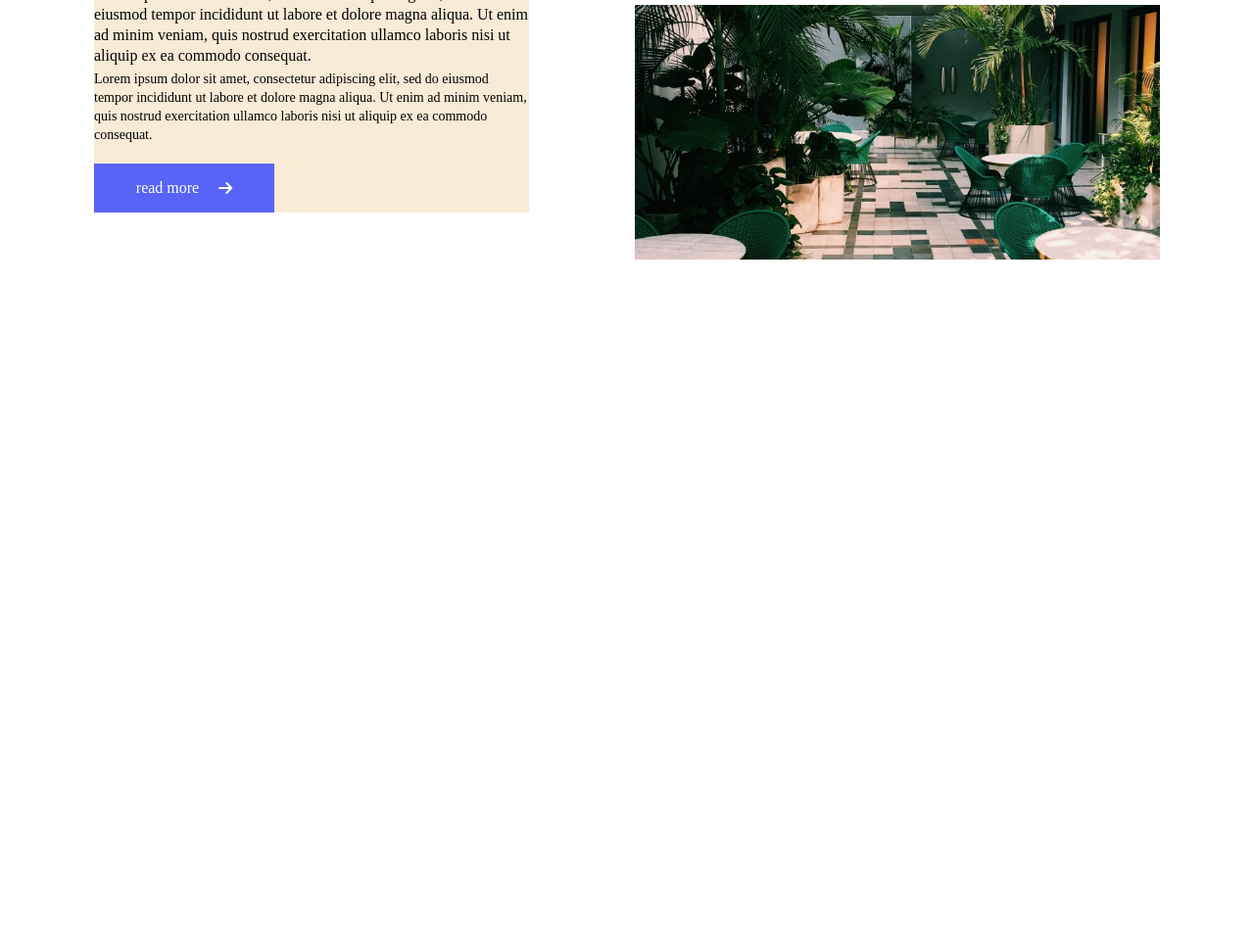
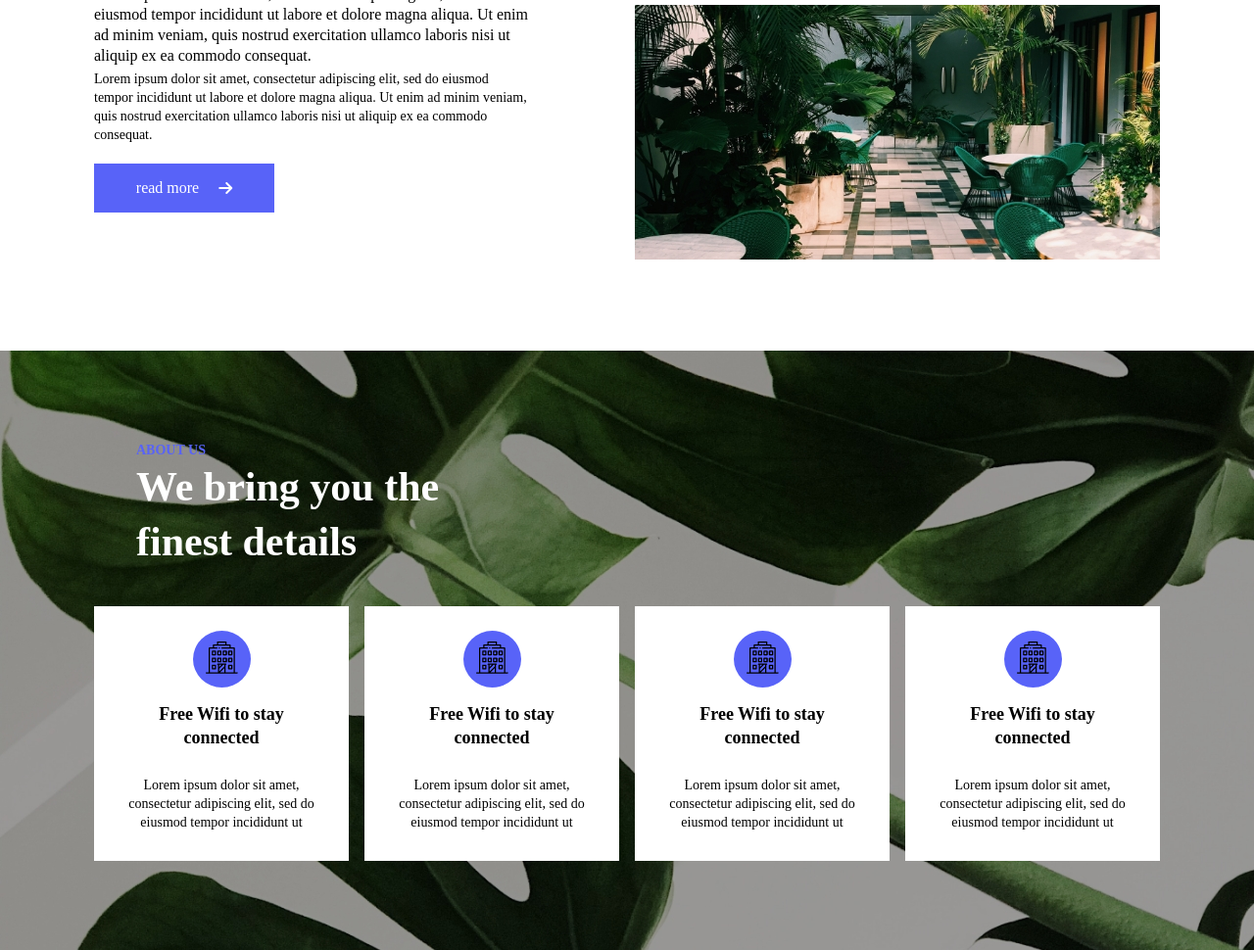
Before and after one commit to kristi8/less-10, a plain HTML site: page index.html in a window 1280 px wide. Shown: the part 613-1583 px from the top of the page at 98% size. Before the commit the page ends 881 px from the top, so only its background shows below. Drawn offline with Linux system fonts and the light colour scheme.

Commit message:
section 2

```diff
--- a/css/style.css
+++ b/css/style.css
@@ -97,7 +97,7 @@ a {
 }
 /* section1 */
 
-.conteiner{
+.container{
     display: flex;
     justify-content: center;
     margin-top: 90px;
@@ -107,7 +107,6 @@ a {
 
 .left-block{
     width: 444px;
-    background-color: antiquewhite;
 
 }
 .left-block h2{
@@ -176,3 +175,95 @@ a {
     margin-bottom: 16px;
 
 }
+/* section2 */
+.container2{
+    margin-top: 90px;
+
+}
+.bg-image-section{
+    background-image: url('../images/group.jpg');
+    height: 612px;
+    width: 100%;
+    background-repeat: no-repeat;
+    background-size: cover;
+    /* display: flex;
+    justify-content: space-between;
+    align-items: center; */
+
+}
+.text-section2{
+    padding-top: 92px;
+    margin-left: 139px;
+    margin-bottom: 38px;
+    width: 332px;
+
+}
+.text-section2 h2{
+    color: #5863F8;
+    font-size: 14px;
+    font-family: 'Poppins';
+    font-weight: bold;
+    line-height: 19px;
+}
+.text-section2 p {
+    color: #FFFFFF;
+    font-size: 42px;
+    font-family: 'Poppins';
+    font-weight: 900;
+    line-height: 56px;
+
+
+}
+.wraper{
+    display: flex;
+    justify-content: center;
+
+
+}
+.block{
+    width: 260px;
+    height: 260px;
+    background-color: #ffffff;
+    display: flex;
+    justify-content: center;
+    align-items: center;
+    flex-direction: column;
+}
+.block:nth-child(2){
+    margin-left: 16px;
+    margin-right: 16px;
+}
+.block:nth-child(4){
+    margin-left: 16px;
+}
+.blu-div{
+    width: 59px;
+    height: 58px;
+    background-color: #5863F8;
+    border-radius: 50%;
+    display: flex;
+    justify-content: center;
+    align-items: center;
+}
+.block h2{
+    font-size: 18px;
+    font-family: 'Poppins';
+    font-weight: 600;
+    width: 142px;
+    text-align: center;
+    line-height: 24px;
+    margin-top: 15px;
+    margin-bottom: 27px;
+}
+.block p{
+    font-size: 14px;
+    font-family: 'Poppins';
+    font-weight: 500;
+    font-style: normal;
+    font-display: swap;
+    width: 221px;
+    text-align: center;
+    line-height: 19px;
+    height: 62px;
+
+}
--- a/index.html
+++ b/index.html
@@ -52,7 +52,7 @@
 
     </header>
     <section>
-        <div class="conteiner">
+        <div class="container">
             <div class="left-block">
                 <h2>ABOUT US</h2>
                 <P class="text">Trust and quality
@@ -83,6 +83,58 @@
         </div>
 
     </section>
+    <section>
+        <div class="container2">
+            <div class="bg-image-section" >
+                <div class="text-section2" >
+                    <h2>ABOUT US</h2>
+                    <P> We bring you the finest details</P>
+
+                </div>
+                 <div class="wraper">
+                    <div class="block">
+                        <div class="blu-div">
+                            <div> <img src="images/hotel.png" alt="image"></div>
+                        </div>
+                        <h2> Free Wifi to stay connected</h2>
+                        <p>Lorem ipsum dolor sit amet, consectetur adipiscing elit, sed do eiusmod tempor incididunt ut </p>
+
+                    </div>
+                    <div class="block">
+                        <div class="blu-div">
+                            <div> <img src="images/hotel.png" alt="image"></div>
+                        </div>
+                        <h2> Free Wifi to stay connected</h2>
+                        <p>Lorem ipsum dolor sit amet, consectetur adipiscing elit, sed do eiusmod tempor incididunt ut </p>
+
+                    </div>
+                    <div class="block">
+                        <div class="blu-div">
+                            <div> <img src="images/hotel.png" alt="image"></div>
+                        </div>
+                        <h2> Free Wifi to stay connected</h2>
+                        <p>Lorem ipsum dolor sit amet, consectetur adipiscing elit, sed do eiusmod tempor incididunt ut </p>
+
+                    </div>
+                    <div class="block">
+                        <div class="blu-div">
+                            <div> <img src="images/hotel.png" alt="image"></div>
+                        </div>
+                        <h2> Free Wifi to stay connected</h2>
+                        <p>Lorem ipsum dolor sit amet, consectetur adipiscing elit, sed do eiusmod tempor incididunt ut </p>
+                    </div>
+
+                </div>
+            </div>
+            <div class="left-block-2">
+
+            </div>
+            <div class="right-block-2">
+
+            </div>
+
+        </div>
+    </section>
 
 
 </body>
```
Also changed, not shown: images/group.jpg (added), images/hotel.png (added), images/room.jpg (added).
